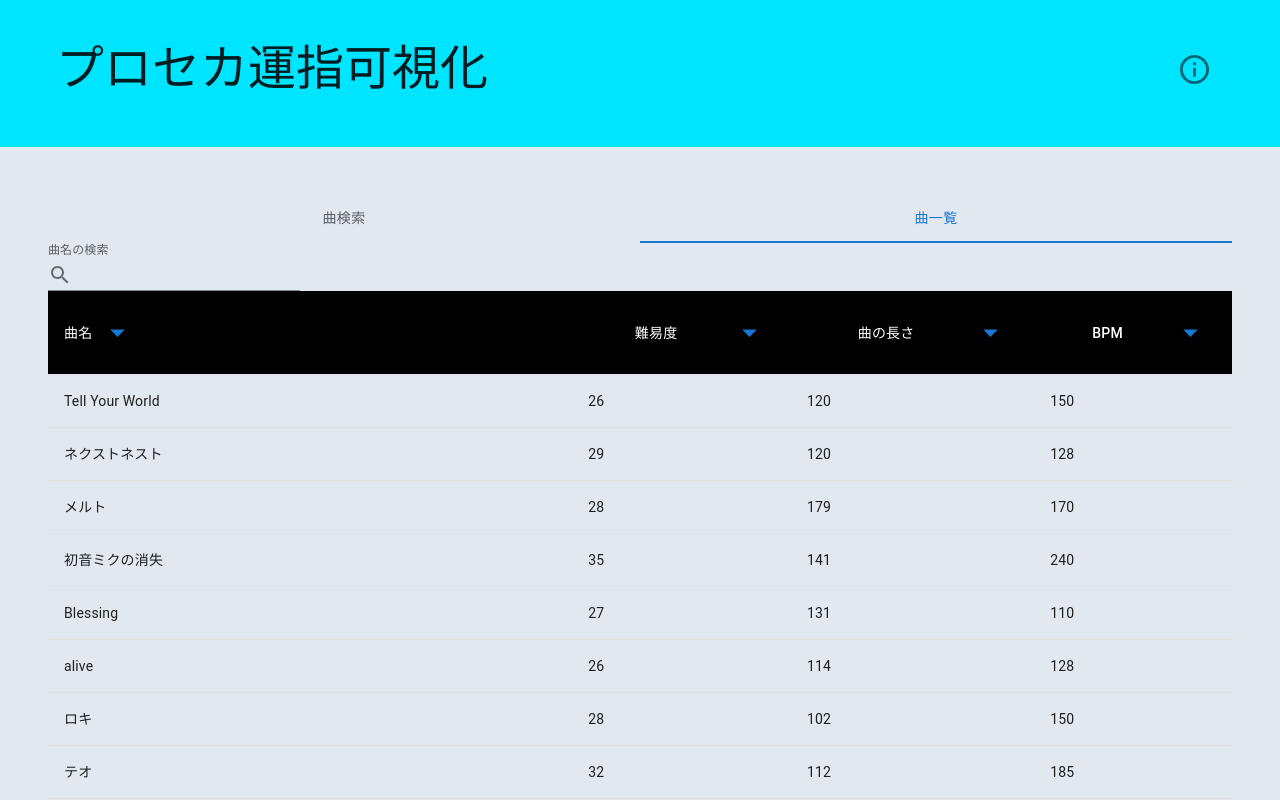
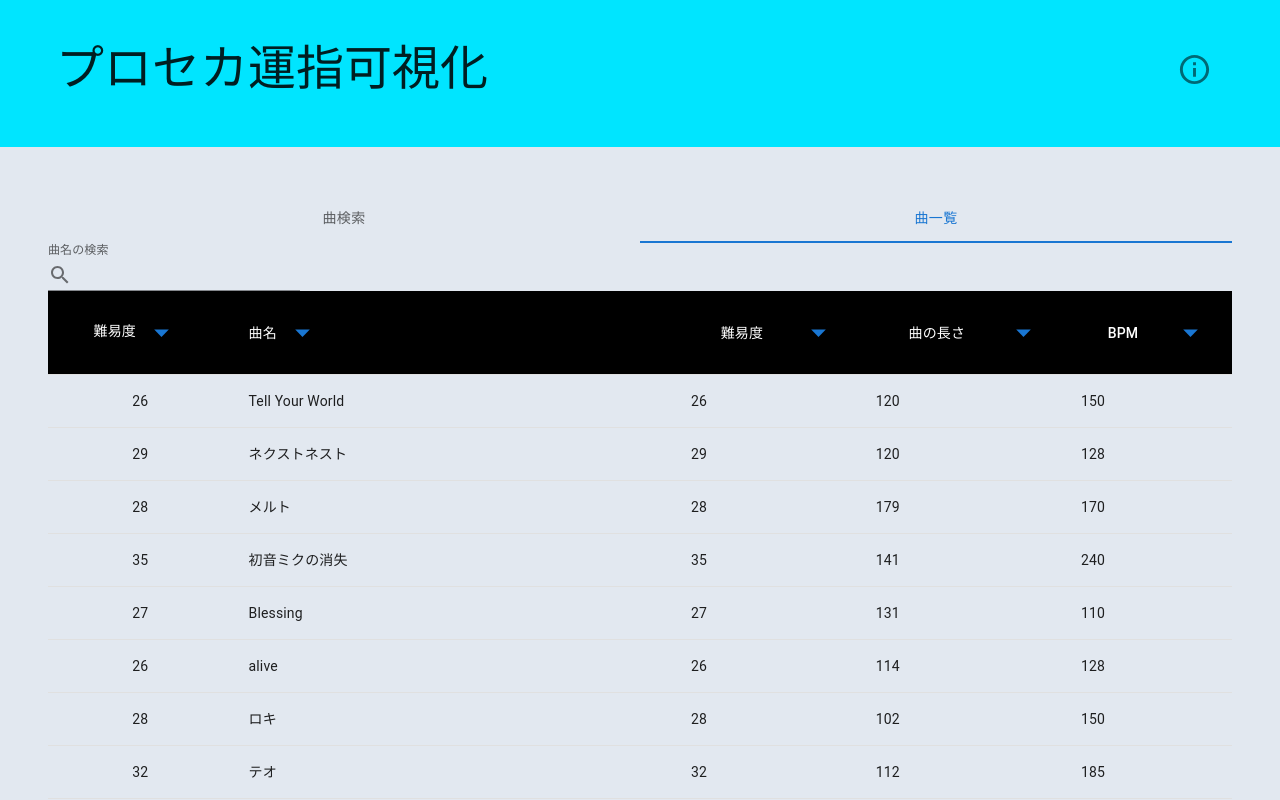
Before and after one commit to vdslab/watahal_proseka-fingering, a Next.js app: page / in a window 1280 px wide. Both pictures are taken after a click on the tab "曲一覧". Shown: the top 800 px of the page. Built offline with nearby package versions, Linux system fonts and the light colour scheme.

Commit message:
オイラが大工の源さんでい

```diff
--- a/components/MusicTable.jsx
+++ b/components/MusicTable.jsx
@@ -71,6 +71,14 @@ export default function MusicTable({ data }) {
       <Table stickyHeader>
         <TableHead>
           <TableRow>
+            <StyledTableCell align="center">
+              <div>
+                難易度
+                <IconButton onClick={onclick} value="level">
+                  <ArrowDropDownIcon color="primary" fontSize="large" />
+                </IconButton>
+              </div>
+            </StyledTableCell>
             <StyledTableCell>
               <div className="flex items-center justify-items-center">
                 <p>曲名</p>
@@ -123,6 +131,7 @@ export default function MusicTable({ data }) {
                 hover
                 onClick={() => router.push(`/music/${videoid}`)}
               >
+                <TableCell align="center">{level}</TableCell>
                 <TableCell>{name}</TableCell>
                 <TableCell className="text-center">{level}</TableCell>
                 <TableCell className="text-center">{sec}</TableCell>
```
